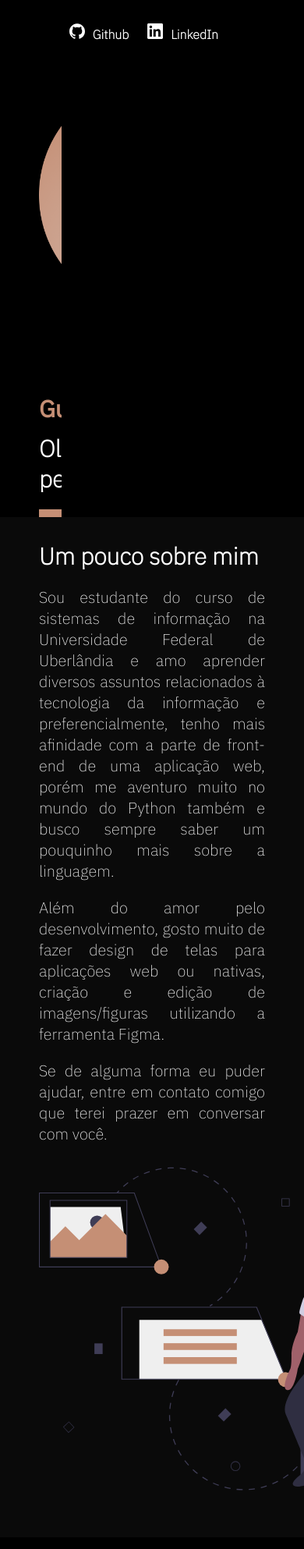
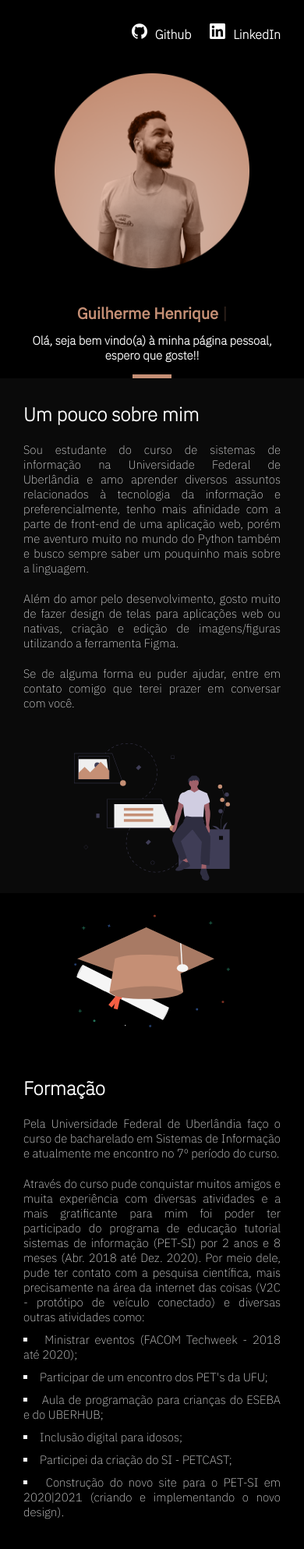
Before and after one commit to guilhermehenriquesantos/guilhermehenriquesantos.github.io, a plain HTML site: page index.html in a window 390 px wide. Shown: the top 1986 px of the page at 78% size. Drawn offline with Linux system fonts and the light colour scheme.

Commit message:
Responsive

```diff
--- a/assets/css/navbar.css
+++ b/assets/css/navbar.css
@@ -3,7 +3,6 @@ nav {
     margin-right: 100px;
     height: 100%;
     padding-top: 30px;
-    background-color: black;
 }
 
 nav .navbar {
@@ -44,3 +43,35 @@ nav .navbar a:hover {
 nav .navbar a:active {
     text-decoration: none;
 }
+
+@media screen and (max-width: 1000px) {
+    nav {
+        margin-right: 20px;
+    }
+}
+
+@media screen and (min-width: 1440px) {
+    nav .navbar li {
+        font-size: 20px;
+    }
+
+    nav .navbar li img {
+        width: 25px;
+        height: 25px;
+    }
+}
+
+@media screen and (min-width: 2500px) {
+    nav {
+        margin-top: 30px;
+    }
+
+    nav .navbar li {
+        font-size: 30px;
+    }
+
+    nav .navbar li img {
+        width: 35px;
+        height: 35px;
+    }
+}
--- /dev/null
+++ b/assets/css/sections.css
@@ -0,0 +1,248 @@
+/* Configurando 1ª section */
+.flex-container-intro {
+    width: 100%;
+    display: flex;
+    flex-direction: row;
+    flex-wrap: wrap;
+    justify-content: left;
+    align-items: center;
+}
+
+.flex-container-intro .my-image img {
+    width: 300px;
+    height: 300px;
+    margin: 100px auto;
+    margin-left: 50px;
+}
+
+.flex-container-intro .presentation h1 {
+    width: 600px;
+    padding-left: 50px;
+    font-size: 30px;
+    text-align: left;
+}
+
+.flex-container-intro .line {
+    margin-left: 50px;
+    margin-top: 20px;
+    width: 100px;
+    height: 10px;
+    background-color: #C58F75;
+}
+
+#specialty::after {
+    content: '|';
+    opacity: 1;
+    margin-left: 5px;
+    display: inline-block;
+    animation: blink .8s infinite;
+}
+
+@keyframes blink {
+    0%, 100% {
+        opacity: 1;
+    }
+    50% {
+        opacity: 0;
+    }
+}
+
+#specialty {
+    margin-bottom: 12px;
+    color: #C58F75;
+    font-family: IBM Plex Sans Regular;
+    font-size: 30px;
+}
+
+/* Parte responsiva da 1ª section (celulares e tablets) */
+@media screen and (max-width: 1000px) {
+    .flex-container-intro {
+        width: 100%;
+        display: flex;
+        flex-direction: row;
+        flex-wrap: wrap;
+        justify-content: center;
+        align-items: center;
+    }
+
+    .flex-container-intro .my-image {
+        width: 100%;
+        text-align: center;
+    }
+    .flex-container-intro .my-image img {
+        width: 250px;
+        height: 250px;
+        margin: 40px auto;
+    }
+
+    .flex-container-intro .presentation {
+        margin: auto 20px;
+    }
+
+    .flex-container-intro .presentation #specialty {
+        font-size: 20px;
+    }
+
+    .flex-container-intro .presentation h1 {
+        font-size: 15px;
+        text-align: center;
+
+        width: 100%;
+        margin: 0px;
+        padding: 0px;
+    }
+
+    .flex-container-intro .presentation .line {
+        margin: 0px auto;
+        margin-top: 15px;
+        width: 50px;
+        height: 5px;
+        background-color: #C58F75;
+    }
+}
+
+/* Parte responsiva da 1ª section (telas grandes) */
+@media screen and (min-width: 1380px){
+    .flex-container-intro .presentation h1 {
+        width: 100%;
+    }
+}
+
+/* Parte responsiva da 1ª section (telas grandes) */
+@media screen and (min-width: 1600px){
+    .flex-container-intro .presentation #specialty {
+        font-size: 35px;
+    }
+
+    .flex-container-intro .presentation h1 {
+        font-size: 35px;
+    }
+}
+
+/* ---------------- */
+
+/* Configurando 2ª section */
+.flex-container {
+    width: 100%;
+    display: flex;
+    flex-direction: row;
+    flex-wrap: wrap;
+    justify-content: space-around;
+    align-items: flex-start;
+}
+
+.flex-container .paragraphs {
+    margin-top: 50px;
+    width: 600px;
+    /* transform: skewY(3deg); */
+}
+
+.paragraphs>p {
+    margin-top: 20px;
+    font-size: 20px;
+    text-align: justify;
+}
+
+.image img {
+    width: 500px;
+    height: 500px;
+    /* transform: skewY(3deg); */
+}
+
+/* Parte responsiva da 2ª section (celulares e tablets) */
+@media screen and (max-width: 850px) {
+    .flex-container .paragraphs {
+        margin: 30px;
+        /* transform: skewY(3deg); */
+    }
+
+    .paragraphs>p {
+        font-size: 15px;
+    }
+
+    .image img {
+        width: 200px;
+        height: 200px;
+        /* transform: skewY(3deg); */
+    }
+}
+
+@media screen and (min-width: 851px) and (max-width: 1250px) {
+    .flex-container {
+        width: 100%;
+        display: flex;
+        flex-direction: column;
+        flex-wrap: wrap;
+        justify-content: center;
+        align-items: center;
+    }
+
+    .flex-container .paragraphs {
+        margin: 30px;
+        /* transform: skewY(3deg); */
+    }
+
+    .paragraphs>p {
+        font-size: 20px;
+    }
+
+    .image img {
+        width: 200px;
+        height: 200px;
+        /* transform: skewY(3deg); */
+    }
+}
+
+/* Parte responsiva da 2ª section (telas grandes) */
+@media screen and (min-width: 1600px){
+    .flex-container .paragraphs {
+        margin: 25px;
+        width: 1000px;
+        /* transform: skewY(3deg); */
+    }
+
+    .paragraphs h1 {
+        margin-left: 20px;
+        font-size: 50px;
+    }
+
+    .paragraphs>p {
+        margin: 20px;
+        font-size: 30px;
+        text-align: justify;
+    }
+
+    .image img {
+        margin: 25px;
+        width: 570px;
+        height: 570px;
+        /* transform: skewY(3deg); */
+    }
+}
+
+
+/* Listas */
+.background-black .paragraphs .list {
+    list-style-position: inside;
+    list-style-type: square;
+}
+
+.background-black .paragraphs .list li{
+    font-size: 20px;
+    text-align: justify;
+    padding-top: 20px;
+}
+
+@media screen and (max-width: 850px){
+    .background-black .paragraphs .list li{
+        font-size: 15px;
+        padding-top: 10px;
+    }
+}
+
+@media screen and (min-width: 1600px) {
+    .background-black .paragraphs .list li{
+        font-size: 30px;
+        margin: 20px;
+    }
+}
--- a/assets/css/style.css
+++ b/assets/css/style.css
@@ -1,134 +1,27 @@
+/* A página toda recebe inicialmente essas configurações */
+
 * {
     margin: 0px;
     padding: 0px;
     overflow-x: hidden;
 }
 
+/* Definindo um container que englobará todo o meu layout */
+
 .container {
     background-color: black;
+    font-family: IBM Plex Sans Extralight;
     color: #ffffff;
+    /* pensar em um tamanho máximo para o container */
 }
+
+/* Definindo as coisas gerais do layout das sections */
 
 .background-black {
     background-color: black;
 }
 
-.flex-container {
-    width: 100%;
-    display: flex;
-    flex-direction: row;
-    flex-wrap: wrap;
-    justify-content: left;
-    align-items: center;
-}
-
-.background-black .flex-container .my-image img {
-    width: 300px;
-    height: 300px;
-    margin: 100px auto;
-    margin-left: 50px;
-}
-
-.background-black .flex-container .line {
-    margin-left: 50px;
-    margin-top: 20px;
-    width: 100px;
-    height: 10px;
-    background-color: #C58F75;
-}
-
-.flex-container h1 {
-    font-family: IBM Plex Sans Extralight;
-    font-size: 30px;
-    text-align: left;
-}
-
-.flex-container .presentation h1 {
-    width: 600px;
-    padding-left: 50px;
-}
-
-.flex-container #specialty::after {
-    content: '|';
-    opacity: 1;
-    margin-left: 5px;
-    display: inline-block;
-    animation: blink .8s infinite;
-}
-
-@keyframes blink {
-    0%, 100% {
-        opacity: 1;
-    }
-    50% {
-        opacity: 0;
-    }
-}
-
-.flex-container #specialty {
-    margin-bottom: 12px;
-    color: #C58F75;
-    font-family: IBM Plex Sans Regular;
-    font-size: 30px;
-}
-
 .background-grey {
-    overflow-y: hidden;
     background-color: #0a0a0a;
     /* transform: skewY(-3deg); */
 }
-
-.background-grey .flex-container {
-    align-items: flex-start;
-    /* transform: skewY(-3deg); */
-}
-
-.background-grey .flex-container .i-am {
-    margin-top: 30px;
-    margin-left: 50px;
-    margin-right: 50px;
-    width: 600px;
-    /* transform: skewY(3deg); */
-}
-
-.i-am>p {
-    margin-top: 20px;
-    font-family: IBM Plex Sans Extralight;
-    font-size: 20px;
-    color: white;
-    text-align: justify;
-}
-
-.image img {
-    margin-left: 50px;
-    width: 500px;
-    height: 500px;
-    /* transform: skewY(3deg); */
-}
-
-.background-black .graduation {
-    margin-top: 30px;
-    margin-left: 50px;
-    margin-right: 50px;
-    width: 600px;
-}
-
-.background-black .graduation p {
-    margin-top: 20px;
-    font-family: IBM Plex Sans Extralight;
-    font-size: 20px;
-    color: white;
-    text-align: justify;
-}
-
-.background-black .graduation .list {
-    list-style-position: inside;
-    list-style-type: square;
-}
-
-.background-black .graduation .list li{
-    font-family: IBM Plex Sans Extralight;
-    font-size: 20px;
-    text-align: justify;
-    padding-top: 20px;
-}
--- a/index.html
+++ b/index.html
@@ -9,15 +9,17 @@
 
     <link rel="shortcut icon" href="favicon-site.png" type="image/x-icon">
 
+    <link rel="stylesheet" href="assets/css/style.css">
     <link rel="stylesheet" href="assets/css/scroll.css">
     <link rel="stylesheet" href="assets/css/fonts.css">
     <link rel="stylesheet" href="assets/css/navbar.css">
-    <link rel="stylesheet" href="assets/css/style.css">
     <link rel="stylesheet" href="assets/css/footer.css">
+    <link rel="stylesheet" href="assets/css/sections.css">
 </head>
 
 <body>
     <div class="container">
+        <section class="background-black">
             <nav>
                 <ul class="navbar">
                     <li>
@@ -34,9 +36,10 @@
                     </li>
                 </ul>
             </nav>
+        </section>
 
         <section class="background-black">
-            <div class="flex-container">
+            <div class="flex-container-intro">
                 <div class="my-image">
                     <img src="assets/images/myImage.png" alt="My circle image">
                 </div>
@@ -53,7 +56,7 @@
 
         <section class="background-grey">
             <div class="flex-container">
-                <div class="i-am">
+                <div class="paragraphs">
                     <h1 id="about">Um pouco sobre mim</h1>
                     <p>
                         Sou estudante do curso de sistemas de informação na Universidade Federal de Uberlândia e amo
@@ -85,7 +88,7 @@
                 <div class="image">
                     <img src="assets/images/graduation.svg" alt="graduation">
                 </div>
-                <div class="graduation">
+                <div class="paragraphs">
                     <h1 id="formation">Formação</h1>
                     <p>
                         Pela Universidade Federal de Uberlândia faço o curso de bacharelado em Sistemas de Informação e
@@ -113,16 +116,20 @@
 
         <section class="background-grey">
             <div class="flex-container">
-                <div class="i-am">
+                <div class="paragraphs">
                     <h1 id="experience">Experiência</h1>
                     <p>
-                        Atualmente sou estagiário à 1 ano e meio no departamento de sistemas do banco Bradesco, onde atuo como desenvolvedor web e tive mais experiências realizando a parte front-end, design de aplicações, testes automatizados e documentação de alguns sistemas do banco.
+                        Atualmente sou estagiário à 1 ano e meio no departamento de sistemas do banco Bradesco, onde
+                        atuo como desenvolvedor web e tive mais experiências realizando a parte front-end, design de
+                        aplicações, testes automatizados e documentação de alguns sistemas do banco.
                     </p>
                     <p>
-                        A stack que trabalho atualmente condiz com o framework Angular no front-end, utilizando HTML, SCSS e TypeScript. Também realizei alguns trabalhos de back-end utilizando a linguagem Java.
+                        A stack que trabalho atualmente condiz com o framework Angular no front-end, utilizando HTML,
+                        SCSS e TypeScript. Também realizei alguns trabalhos de back-end utilizando a linguagem Java.
                     </p>
                     <p>
-                        Gosto muito da área do desenvolvimento web, porém tenho um grande fascínio pela cibersegurança e inteligência artificial, que são áreas que pretendo atuar futuramente e poder contribuir ao
+                        Gosto muito da área do desenvolvimento web, porém tenho um grande fascínio pela cibersegurança e
+                        inteligência artificial, que são áreas que pretendo atuar futuramente e poder contribuir ao
                         máximo com a comunidade.
                     </p>
                 </div>
@@ -132,9 +139,11 @@
             </div>
         </section>
 
+        <section class="background-black">
             <footer>
                 <p>&copy; 2021 | Guilherme Henrique de Araújo Santos</p>
             </footer>
+        </section>
     </div>
 </body>
 
```
Also changed, not shown: assets/css/footer.css (+9 -4 lines). Lines whose indentation alone changed are shown as unchanged.
